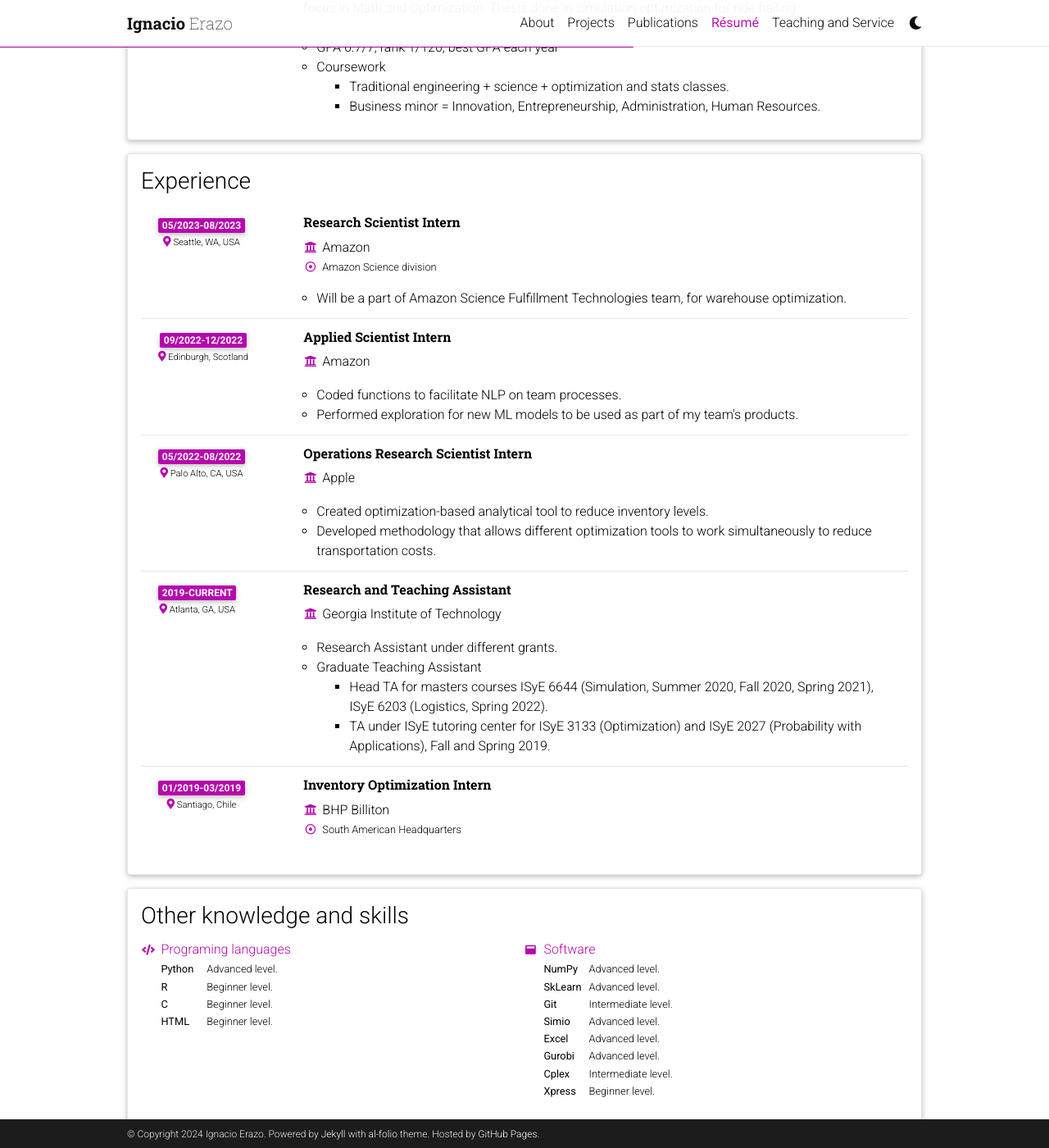
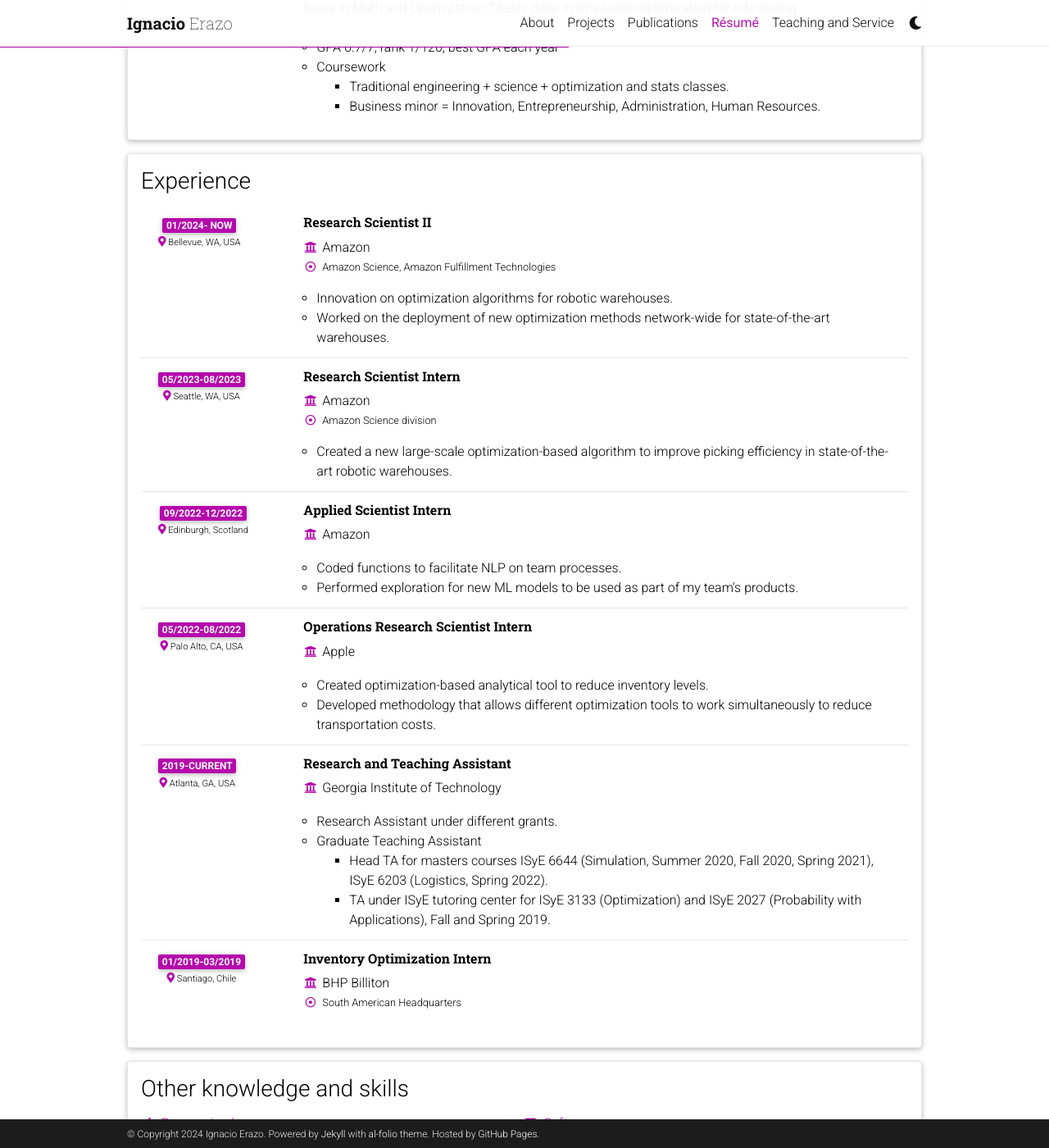
Before and after one commit to ierazo/ierazo.github.io, a Jekyll site: the page built from _pages/resume.md, in a window 1280 px wide and 1400 px high, scrolled down 1014 px. Shown: the whole window at 82% size. Built offline with Jekyll 4.4.1, drawn with Linux system fonts in a browser that asks for light colours; comment, search, counter and statistics services are not loaded; a style sheet for code colours, icons or effects is not loaded; some of the changed text lies outside the part shown.

Commit message:
improved CV, pubs and others

```diff
--- a/_data/cv.yml
+++ b/_data/cv.yml
@@ -6,7 +6,7 @@
       institution: <a ref="https://www.isye.gatech.edu/">Georgia Institute of Technology</a>
       department: H. Milton Stewart School of Industrial and Systems Engineering
       location: Atlanta, GA, USA
-      year: 07/2019- 12/2023
+      year: 07/2019- 01/2024
       description:
         - GPA 4.0
         - title: Coursework
@@ -45,13 +45,22 @@
 - title: Experience
   type: time_table
   contents:
+    - title: Research Scientist II
+      institution: Amazon
+      department: Amazon Science, Amazon Fulfillment Technologies
+      location: Bellevue, WA, USA
+      year: 01/2024- Now
+      description:
+        - Innovation on optimization algorithms for robotic warehouses.
+        - Worked on the deployment of new optimization methods network-wide for state-of-the-art warehouses.
+
     - title: Research Scientist Intern
       institution: Amazon
       department: Amazon Science division
       location: Seattle, WA, USA
       year: 05/2023-08/2023
       description:
-        - Will be a part of Amazon Science Fulfillment Technologies team, for warehouse optimization.
+        - Created a new large-scale optimization-based algorithm to improve picking efficiency in state-of-the-art robotic warehouses.
 
     - title: Applied Scientist Intern
       institution: Amazon
@@ -95,6 +104,10 @@
       items:
         - name: Python
           level: Advanced level.
+        - name: Java
+          level: Intermediate level.
+        - name: Git
+          level: Intermediate level.
         - name: R
           level: Beginner level.
         - name: C
@@ -109,18 +122,16 @@
           level: Advanced level.
         - name: SkLearn
           level: Advanced level.
-        - name: Git
-          level: Intermediate level.
         - name: Simio
           level: Advanced level.
         - name: Excel
           level: Advanced level.
         - name: Gurobi
           level: Advanced level.
+        - name: Xpress
+          level: Advanced level.
         - name: Cplex
           level: Intermediate level.
-        - name: Xpress
-          level: Beginner level.
 
     - category: Document composition
       icon: fas fa-book
--- a/_data/pubs_detailed.yml
+++ b/_data/pubs_detailed.yml
@@ -3,7 +3,7 @@
   type: pubs_list
   contents:
       - description:
-        - title: Erazo, I. and Toriello A., <a href="https://www.researchgate.net/publication/376582616_Submodular_Dispatching_with_Multiple_Vehicles">Multiple Vehicle Submodular Dispatching</a>. <a href="../assets/pdf/preprints/MSMD_preprint_v2.pdf"><i class="fas fa-file-pdf"></i></a> <b>[Discrete Optimization, Combinatorial Optimization, Logistics]</b>
+        - title: Erazo, I. and Toriello A., <a href="https://www.researchgate.net/publication/376582616_Submodular_Dispatching_with_Multiple_Vehicles">Multiple Vehicle Submodular Dispatching</a>, submitted. <a href="../assets/pdf/preprints/MSMD_preprint_v2.pdf"><i class="fas fa-file-pdf"></i></a> <b>[Discrete Optimization, Combinatorial Optimization, Logistics]</b>
           contents:
             - To be presented in the INFORMS Transportation and Logistics Society Triennial Conference (2023).
             - To be presented in the INFORMS Annual Meeting (October 2023)
--- a/_pages/teaching.md
+++ b/_pages/teaching.md
@@ -9,8 +9,8 @@ nav_order: 5
 
 ### *Service:*
 
-1. **TPC for Winter Simulation Conference (2023):** Member of the Track Program Committee for the "Logistics" track in the WSC 2023.
-1. **EJOR Reviewer (2022):** Reviewer for the <a href="https://www.sciencedirect.com/journal/european-journal-of-operational-research"> European Journal of Operational Research</a> on the optimization area.
+1. **TPC for Winter Simulation Conference (2023 - Now):** Member of the Track Program Committee for the "Logistics" track in WSC since 2023.
+1. **EJOR Reviewer (2022 - Now):** Reviewer for the <a href="https://www.sciencedirect.com/journal/european-journal-of-operational-research"> European Journal of Operational Research</a> on the optimization area.
 1. **GSAC ISyE in Georgia Tech (2021-2023):** One of the four members of the <a href="https://www.isye.gatech.edu/academics/masters/current-students/graduate-student-advisory-council"> Graduate Student Advisory Commitee</a> in the Industrial and Systems Engineering department at Georgia Tech. Our role is to help organizing activities for prospective students such as the visit week, but also to promote our current students' wellbeing, and share their thoughts with our department leadership.
 2. **GSAC CoE Georgia Tech (2021-2023):** Council established by all departments in the College of Engineering of Georgia Tech. Each department selects one student to serve as representative, and the role is to meet monthly with the dean and propose/advice on different topics that are of great value for all graduate students in the CoE.
 3. **PURA reviewer GaTech (2021):** Reviewer for applications towards the <a href="https://undergradresearch.gatech.edu/pura-salary">President's Undergraduate Research Award</a> in Georgia Tech. This included the technical evaluation of research projects and proposals from undergraduate students.
```
